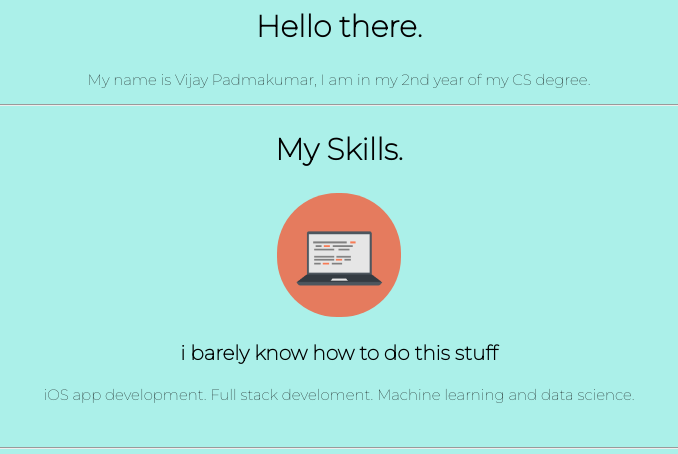
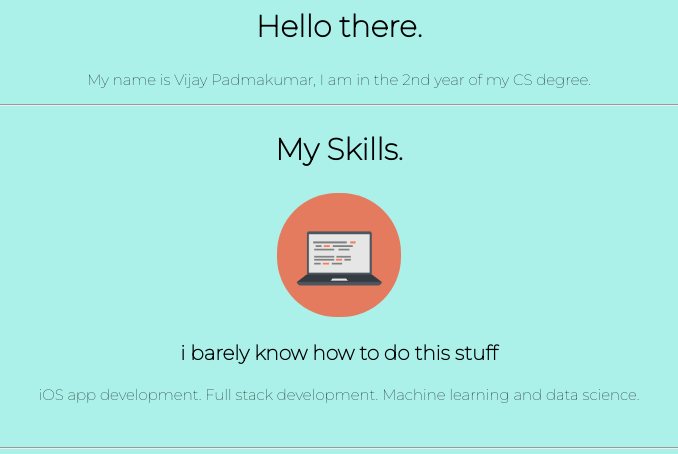
Before and after one commit to vijaypadmakumar/cv, a plain HTML site: page index.html in a window 1280 px wide. Shown: the part 620-1074 px from the top of the page, 301-979 px from the left. Drawn offline with Linux system fonts and the light colour scheme.

Commit message:
Update index.html

```diff
--- a/index.html
+++ b/index.html
@@ -31,7 +31,7 @@
         alt="my-images" class="my-image" />
         <h2>Hello there.</h2>
         <p>
-          My name is Vijay Padmakumar, I am in my 2nd year of my CS degree.
+          My name is Vijay Padmakumar, I am in the 2nd year of my CS degree.
         </p>
       </div>
       <hr />
@@ -45,7 +45,7 @@
           />
           <h3>i barely know how to do this stuff</h3>
           <p>
-            iOS app development. Full stack develoment. Machine learning and
+            iOS app development. Full stack development. Machine learning and
             data science.
           </p>
         </div>
```
